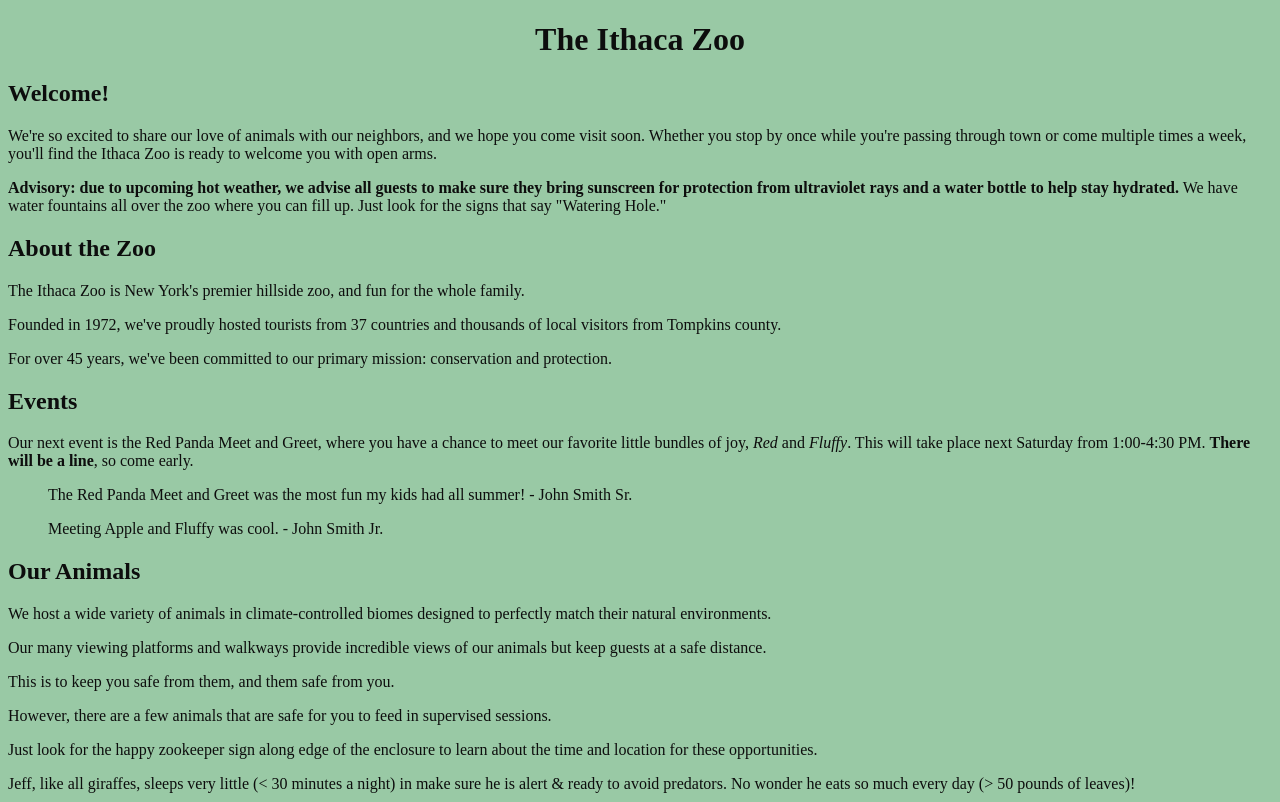
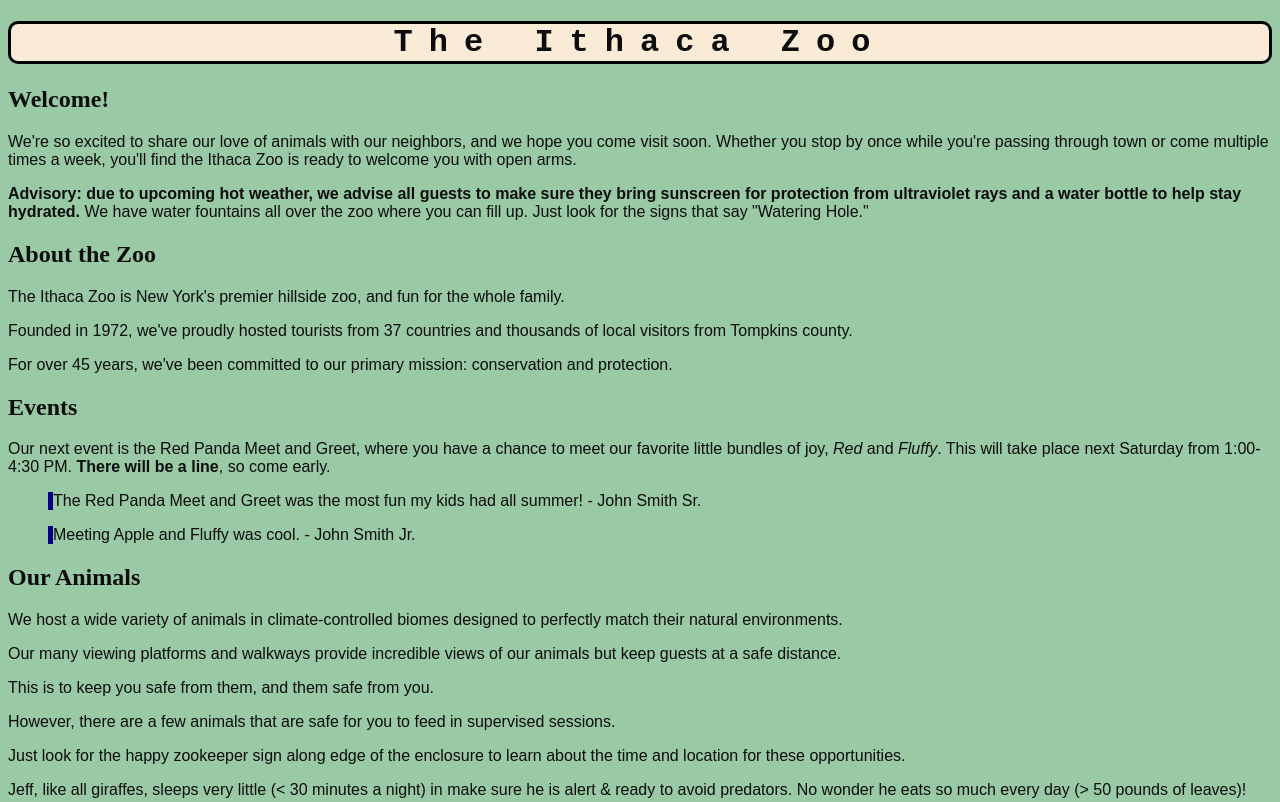
Before and after one commit to kyleenax/class-04-css-practice, a plain HTML site: page index.html in a window 1280 px wide. Shown: the top 802 px of the page. Drawn offline with Linux system fonts and the light colour scheme.

Commit message:
completed exercise

```diff
--- a/styles/site.css
+++ b/styles/site.css
@@ -1,7 +1,24 @@
-
 body {
     background-color: #99c9a5;
     color: #0d0d0d;
+    font-family: sans-serif;
+}
+
+h1,
+h2 {
+    font-family: serif;
+}
+
+h1 {
+    border: 3px solid black;
+    border-radius: 10px;
+    background-color: antiquewhite;
+    font-family:'Courier New';
+    letter-spacing: 0.5em;
+}
+
+blockquote {
+    border-left: 5px solid navy;
 }
 
 /* Center text utility class */
```
